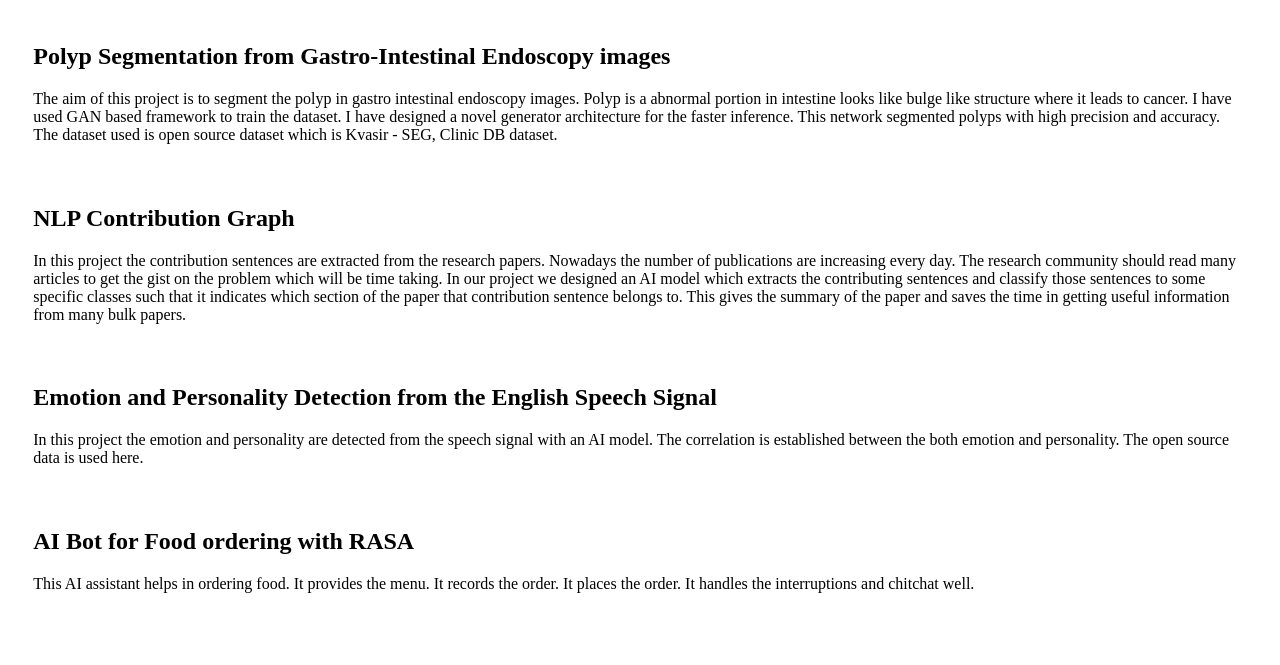
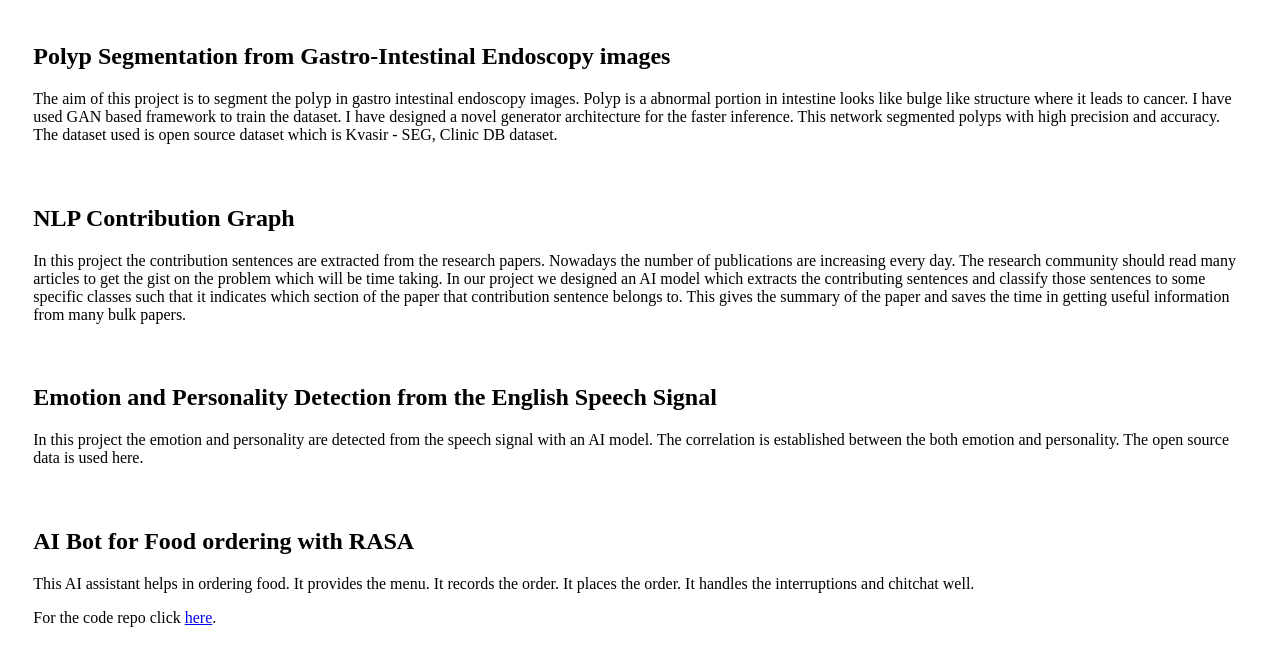
Before and after one commit to KarthikG1729/karthikg1729.github.io, a plain HTML site: page projects.html in a window 1280 px wide. Shown: the part 517-1182 px from the top of the page. Before the commit the page ends 1159 px from the top, so only its background shows below. Drawn offline with Linux system fonts and the light colour scheme.

Commit message:
Update projects.html

```diff
--- a/projects.html
+++ b/projects.html
@@ -55,6 +55,8 @@ The correlation is established between the both emotion and personality. The ope
 <p> This AI assistant helps in ordering food. It provides the menu. It records the order. It places the order.
    It handles the interruptions and chitchat well.  </p>
 
+  <p>For the code repo click <a href=https://github.com/KarthikG1729/AIConversationalBot-FoodOrder>here</a>.</p>
+
 
 </div>
 </body>
```
